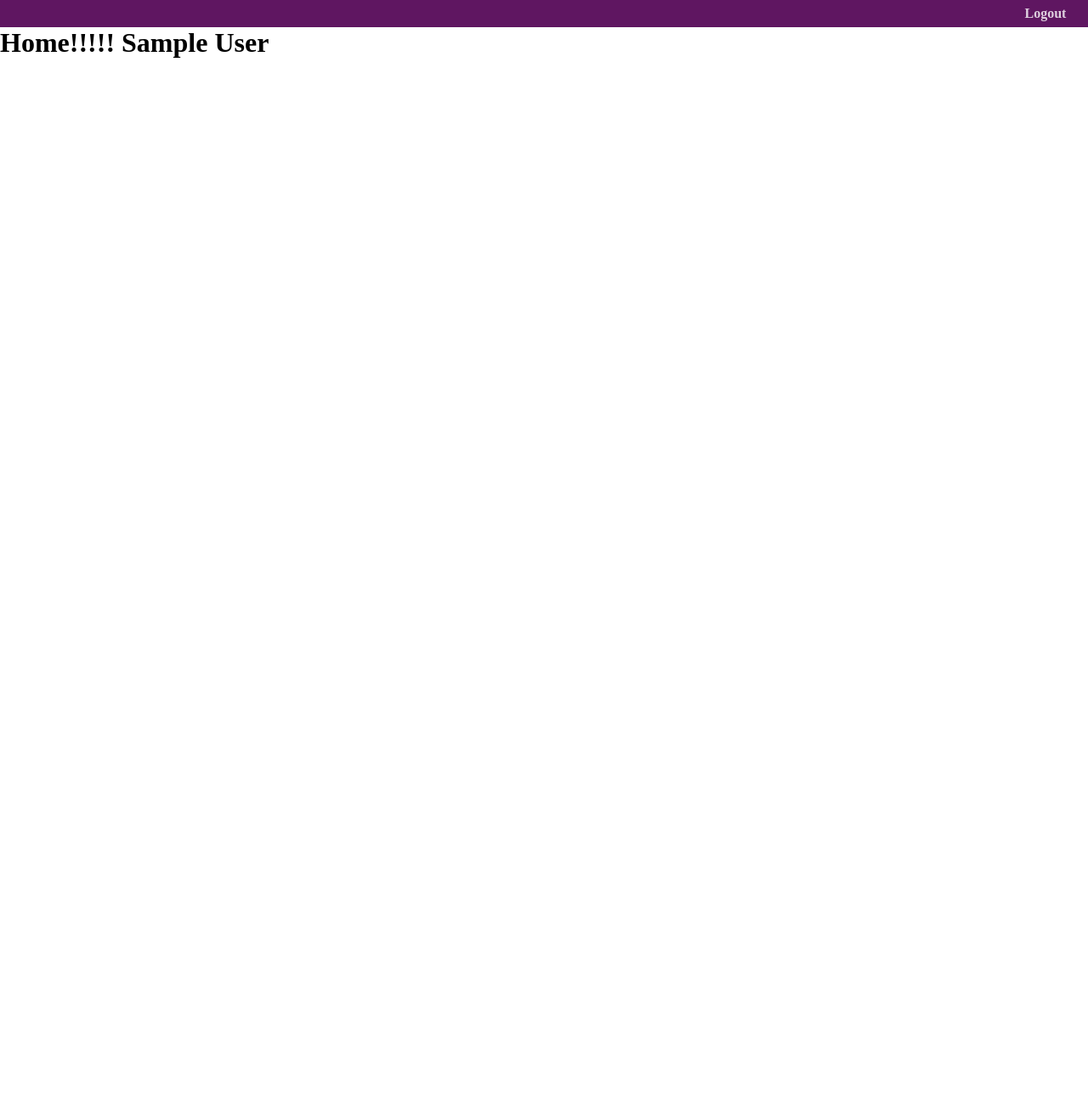
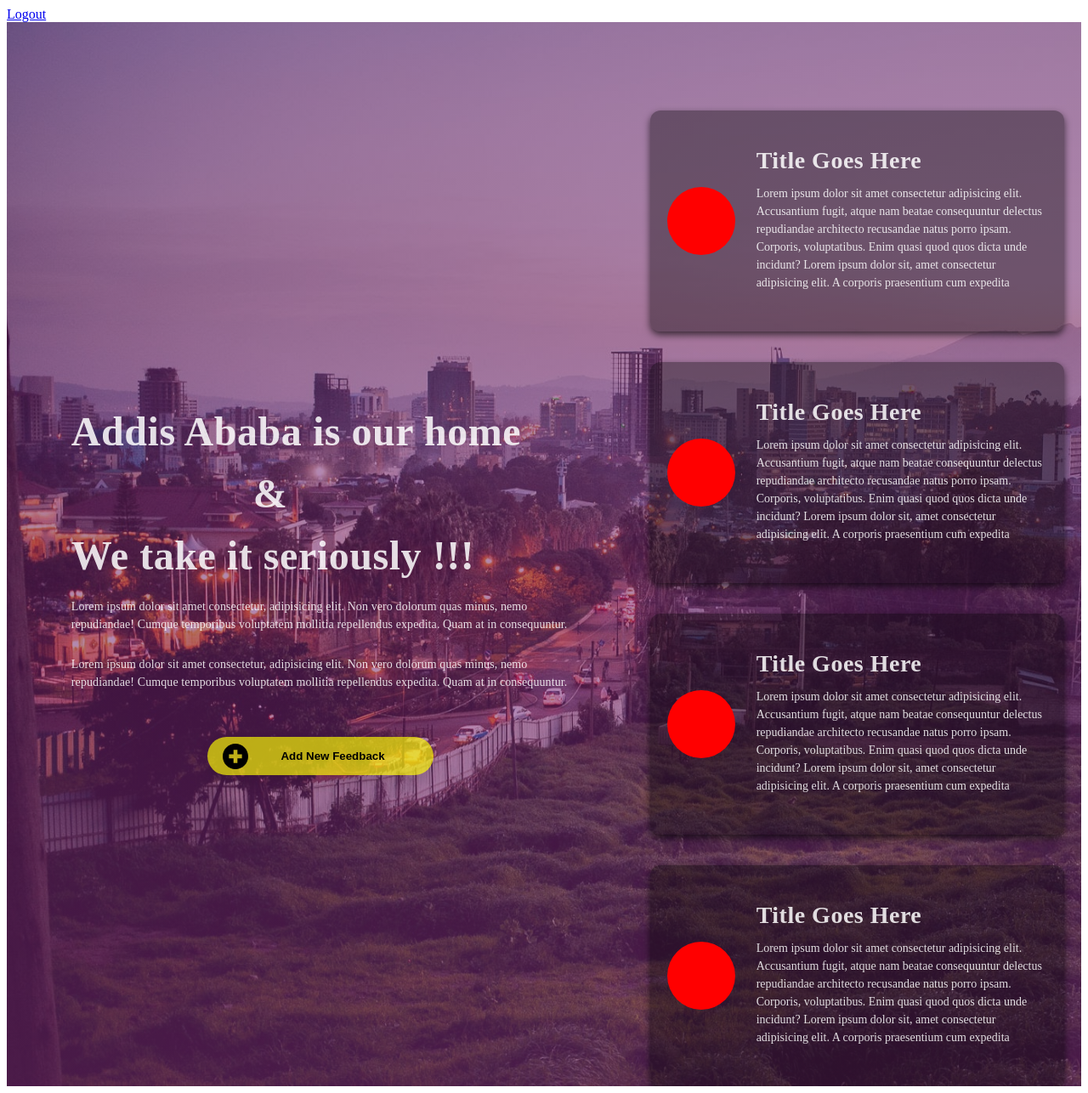
Before and after one commit to Infotekkers/Addis-Complaints, a PHP site: page /home.php in a window 1280 px wide. Shown: the whole page at 85% size. Before the commit the page ends 68 px from the top, so only its background shows below. Run offline with PHP 8.4, Linux system fonts and the light colour scheme; the visitor is signed in with stand-in values (Sample User, id 1).

Commit message:
Dashboard Page skeleton

```diff
--- /dev/null
+++ b/dashboard/feedback_cards.php
@@ -0,0 +1,3 @@
+<div>
+    Cards
+</div>
--- a/dashboard/home.php
+++ b/dashboard/home.php
@@ -1,7 +1,7 @@
 <?php
 session_start();
 
-if(!isset($_SESSION['uid'])){
+if (!isset($_SESSION['uid'])) {
     header("location:../auth/login/login.php");
 }
 
@@ -16,12 +16,103 @@ if(!isset($_SESSION['uid'])){
     <meta name="viewport" content="width=device-width, initial-scale=1.0">
     <title>Home</title>
 
-    <link rel="stylesheet" href="../style.css">
+    <link rel="stylesheet" href="style.css">
 </head>
 
 <body>
+    <!-- Nav -->
     <?php include '../inc/navigation.php' ?>
-    <h1>Home!!!!! <?php echo $_SESSION['name']?> </h1>
+
+    <!-- Body -->
+    <div class="dash_main_container">
+
+        <!-- Left -->
+        <div class="dash_main_left_container">
+            <h1>Addis Ababa is our home</h1>
+            <h1>&</h1>
+            <h1>We take it seriously !!!</h1>
+
+            <p>
+                Lorem ipsum dolor sit amet consectetur, adipisicing elit. Non vero dolorum quas minus, nemo repudiandae!
+                Cumque temporibus voluptatem mollitia repellendus expedita. Quam at in consequuntur.
+            </p>
+
+            <p>
+                Lorem ipsum dolor sit amet consectetur, adipisicing elit. Non vero dolorum quas minus, nemo repudiandae!
+                Cumque temporibus voluptatem mollitia repellendus expedita. Quam at in consequuntur.
+            </p>
+
+            <!-- Add Button -->
+            <div class="add-feedback-button-container">
+                <img src="../assets/img/add-button-svgrepo-com.svg" alt="">
+                <input type="submit" value="Add New Feedback" class="add-feedback-button">
+            </div>
+        </div>
+
+        <!-- Right -->
+        <div class="dash_main_right_container">
+            <div class="feedback_card">
+                <div class="feedback_card_pdf_indicator"></div>
+                <div class="feedback_card_body_container">
+                    <div class="feedback_card_title">Title Goes Here</div>
+                    <div class="feedback_card_body">Lorem ipsum dolor sit amet consectetur adipisicing elit.
+                        Accusantium fugit, atque nam beatae consequuntur delectus repudiandae architecto recusandae
+                        natus porro ipsam. Corporis, voluptatibus. Enim quasi quod quos dicta unde incidunt? Lorem ipsum
+                        dolor sit, amet consectetur adipisicing elit. A corporis praesentium cum expedita quibusdam
+                        voluptatem eum, perferendis impedit. Vel sint, temporibus eligendi consequatur repudiandae
+                        consectetur! Ex explicabo et provident architecto! Lorem ipsum dolor sit amet consectetur
+                        adipisicing elit. Tempore nemo, sed est magni voluptatum reiciendis quaerat alias fugit, quia ex
+                        officia quis recusandae iste, ad quasi aliquid totam harum quod?</div>
+                </div>
+            </div>
+
+
+            <div class="feedback_card">
+                <div class="feedback_card_pdf_indicator"></div>
+                <div class="feedback_card_body_container">
+                    <div class="feedback_card_title">Title Goes Here</div>
+                    <div class="feedback_card_body">Lorem ipsum dolor sit amet consectetur adipisicing elit.
+                        Accusantium fugit, atque nam beatae consequuntur delectus repudiandae architecto recusandae
+                        natus porro ipsam. Corporis, voluptatibus. Enim quasi quod quos dicta unde incidunt? Lorem ipsum
+                        dolor sit, amet consectetur adipisicing elit. A corporis praesentium cum expedita quibusdam
+                        voluptatem eum, perferendis impedit. Vel sint, temporibus eligendi consequatur repudiandae
+                        consectetur! Ex explicabo et provident architecto! Lorem ipsum dolor sit amet consectetur
+                        adipisicing elit. Tempore nemo, sed est magni voluptatum reiciendis quaerat alias fugit, quia ex
+                        officia quis recusandae iste, ad quasi aliquid totam harum quod?</div>
+                </div>
+            </div>
+
+            <div class="feedback_card">
+                <div class="feedback_card_pdf_indicator"></div>
+                <div class="feedback_card_body_container">
+                    <div class="feedback_card_title">Title Goes Here</div>
+                    <div class="feedback_card_body">Lorem ipsum dolor sit amet consectetur adipisicing elit.
+                        Accusantium fugit, atque nam beatae consequuntur delectus repudiandae architecto recusandae
+                        natus porro ipsam. Corporis, voluptatibus. Enim quasi quod quos dicta unde incidunt? Lorem ipsum
+                        dolor sit, amet consectetur adipisicing elit. A corporis praesentium cum expedita quibusdam
+                        voluptatem eum, perferendis impedit. Vel sint, temporibus eligendi consequatur repudiandae
+                        consectetur! Ex explicabo et provident architecto! Lorem ipsum dolor sit amet consectetur
+                        adipisicing elit. Tempore nemo, sed est magni voluptatum reiciendis quaerat alias fugit, quia ex
+                        officia quis recusandae iste, ad quasi aliquid totam harum quod?</div>
+                </div>
+            </div>
+
+            <div class="feedback_card">
+                <div class="feedback_card_pdf_indicator"></div>
+                <div class="feedback_card_body_container">
+                    <div class="feedback_card_title">Title Goes Here</div>
+                    <div class="feedback_card_body">Lorem ipsum dolor sit amet consectetur adipisicing elit.
+                        Accusantium fugit, atque nam beatae consequuntur delectus repudiandae architecto recusandae
+                        natus porro ipsam. Corporis, voluptatibus. Enim quasi quod quos dicta unde incidunt? Lorem ipsum
+                        dolor sit, amet consectetur adipisicing elit. A corporis praesentium cum expedita quibusdam
+                        voluptatem eum, perferendis impedit. Vel sint, temporibus eligendi consequatur repudiandae
+                        consectetur! Ex explicabo et provident architecto! Lorem ipsum dolor sit amet consectetur
+                        adipisicing elit. Tempore nemo, sed est magni voluptatum reiciendis quaerat alias fugit, quia ex
+                        officia quis recusandae iste, ad quasi aliquid totam harum quod?</div>
+                </div>
+            </div>
+        </div>
+    </div>
 </body>
 
 </html>
--- /dev/null
+++ b/dashboard/style.css
@@ -0,0 +1,159 @@
+@import url("../../style.css");
+
+.dash_main_container {
+  width: 100%;
+  height: 100vh;
+  background: linear-gradient(to bottom, #5e166187, #862f848b),
+    url("../../assets/img/addis-ababa-3.jpg");
+  background-size: cover;
+  background-repeat: no-repeat;
+  display: flex;
+  justify-content: space-between;
+  padding-top: 80px;
+}
+
+.dash_main_left_container {
+  width: 50%;
+  height: 100%;
+  display: flex;
+  flex-direction: column;
+  justify-content: center;
+  color: rgba(255, 255, 255, 0.85);
+  padding: 0 6%;
+}
+.dash_main_left_container > h1 {
+  width: 100%;
+  margin-top: 8px;
+  margin-bottom: 10px;
+  font-family: var(--primary-font);
+  font-weight: bold;
+  letter-spacing: 0.55px;
+  font-size: 48px;
+}
+.dash_main_left_container > h1:nth-of-type(2) {
+  width: 80%;
+  text-align: center;
+  font-size: 48px;
+}
+.dash_main_left_container > p {
+  margin-top: 12px;
+  font-size: 14px;
+  font-family: var(--secondary-font);
+  line-height: 1.5;
+  letter-spacing: 0.1px;
+}
+.dash_main_right_container {
+  width: 45%;
+  height: 100%;
+  /* background-color: rgba(0, 0, 0, 0.05); */
+  overflow-y: scroll;
+}
+
+.add-feedback-button-container {
+  background-color: rgba(255, 255, 0, 0.65);
+  margin-left: auto;
+  margin-right: auto;
+  width: 230px;
+  margin-top: 40px;
+  display: flex;
+  align-items: center;
+  position: relative;
+  padding: 5px 18px;
+  border-radius: 45px;
+  box-shadow: 0px 8px 15px rgba(0, 0, 0, 0.1);
+  transition: all 0.3s ease 0s;
+  cursor: pointer;
+  outline: none;
+}
+.add-feedback-button-container > img {
+  width: 30px;
+  height: 30px;
+}
+
+.add-feedback-button {
+  background: none;
+  border: none;
+  letter-spacing: 0.25;
+  width: 200px;
+  height: 35px;
+  font-weight: 600;
+  font-size: 18;
+}
+.feedback_card {
+  height: 220px;
+  width: 85%;
+  margin-left: auto;
+  margin-right: auto;
+  margin-top: 36px;
+  background-color: rgba(0, 0, 0, 0.365);
+  box-shadow: 0 4px 8px 0 rgba(0, 0, 0, 0.65);
+  transition: 0.3s;
+  display: flex;
+  align-items: center;
+  justify-content: space-between;
+  color: rgba(255, 255, 255, 0.85);
+  padding: 20px;
+  border-radius: 12px;
+  -webkit-border-radius: 12px;
+  -moz-border-radius: 12px;
+  -ms-border-radius: 12px;
+  -o-border-radius: 12px;
+}
+.feedback_card:hover {
+  box-shadow: 0 8px 16px 0 rgba(0, 0, 0, 0.65);
+}
+
+.feedback_card:nth-of-type(1) {
+  margin-top: 24px;
+}
+.feedback_card_pdf_indicator {
+  width: 80px;
+  height: 80px;
+  background-color: red;
+  border-radius: 50%;
+  -webkit-border-radius: 50%;
+  -moz-border-radius: 50%;
+  -ms-border-radius: 50%;
+  -o-border-radius: 50%;
+}
+
+.feedback_card_body_container {
+  width: calc(100% - 80px - 25px);
+
+  /* text-align: justify; */
+}
+
+.feedback_card_title {
+  font-size: 28px;
+  font-weight: 600;
+  margin-bottom: 12px;
+  font-family: var(--primary-font);
+  letter-spacing: 0.5px;
+}
+.feedback_card_body {
+  text-overflow: ellipsis;
+  overflow: hidden;
+  height: 130px;
+  font-size: 14px;
+  line-height: 1.5;
+  font-family: var(--secondary-font);
+}
+
+::-webkit-scrollbar {
+  width: 10px;
+}
+
+/* Track */
+::-webkit-scrollbar-track {
+  background: #5e166187;
+}
+
+/* Handle */
+::-webkit-scrollbar-thumb {
+  background: #888;
+}
+
+/* Handle on hover */
+::-webkit-scrollbar-thumb:hover {
+  background: #555;
+}
--- a/style.css
+++ b/style.css
@@ -8,12 +8,15 @@
 
 nav {
   width: 100%;
-  height: 32px;
-  background-color: var(--primary-purple);
+  height: 5vh;
+  /* background-color: var(--primary-purple); */
   display: flex;
   align-items: center;
   justify-content: end;
   padding: 0 2%;
+  position: absolute;
+  top: 0;
+  left: 0;
 }
 
 nav > a {
```
Also changed, not shown: assets/img/add-button-svgrepo-com.svg (added), assets/img/addis-ababa-3.jpg (added).
